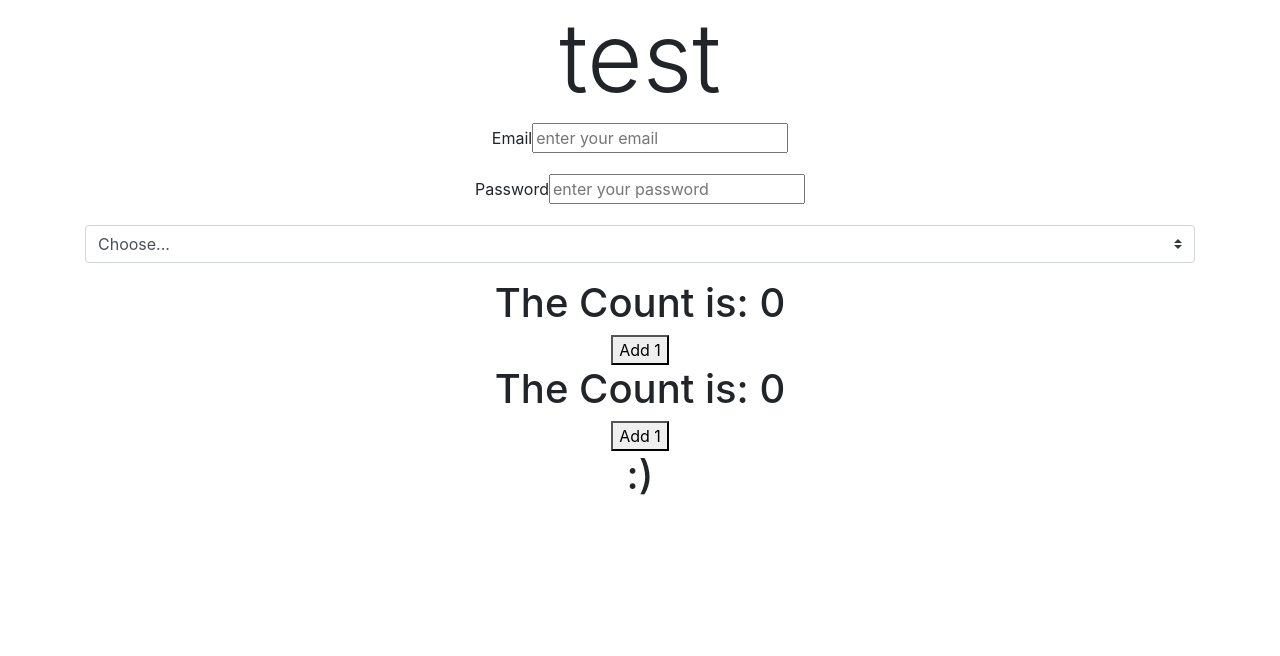
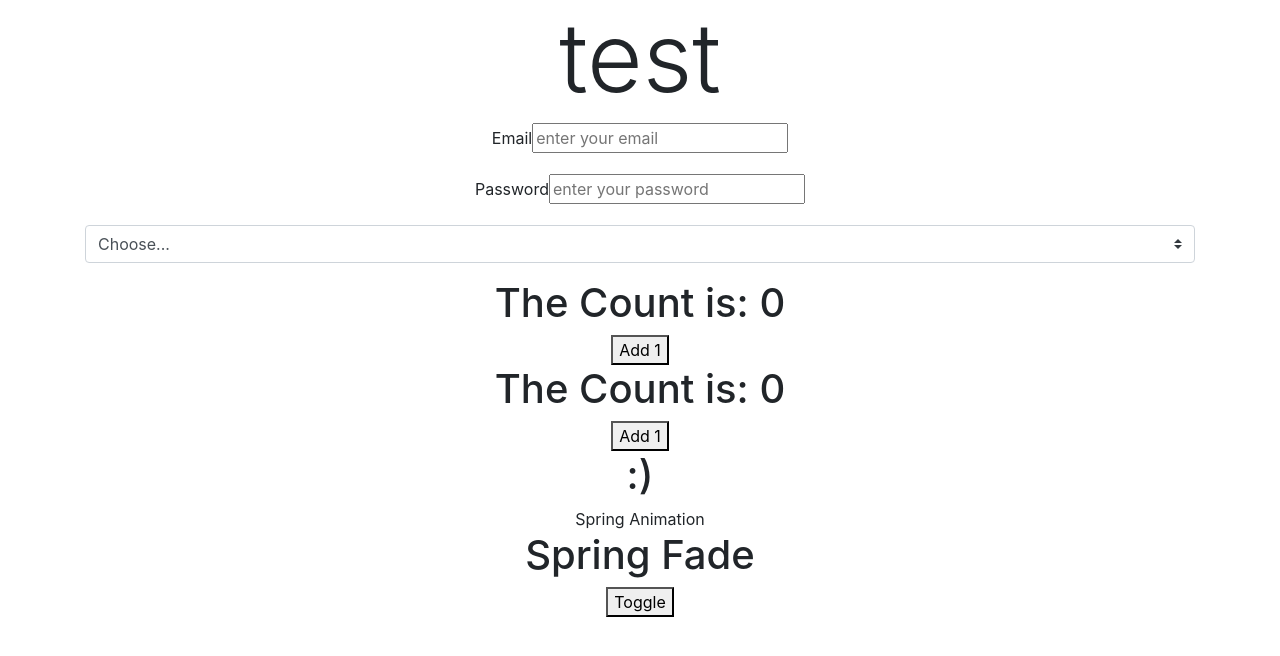
Before and after one commit to RoxanneG93/React_Boostrap4, a React (Create React App) app in the folder client/: page / in a window 1280 px wide. Shown: the top 656 px of the page. Built offline with nearby package versions, Linux system fonts and the light colour scheme.

Commit message:
testing react-spring

```diff
--- a/client/package.json
+++ b/client/package.json
@@ -9,7 +9,8 @@
     "react": "^16.8.6",
     "react-dom": "^16.8.6",
     "react-router-dom": "^5.0.0",
-    "react-scripts": "3.0.1"
+    "react-scripts": "3.0.1",
+    "react-spring": "^8.0.20"
   },
   "scripts": {
     "start": "react-scripts start",
--- a/client/src/App.js
+++ b/client/src/App.js
@@ -3,6 +3,8 @@ import './App.css';
 import Counter from './components/Counter';
 import CounterHooks from './components/CounterHook';
 import Toggler from './components/ToggleHook';
+import SpringAnimation from './components/SpringAnimation';
+import SpringToggle from './components/SpringToggle';
 
 function App() {
   return (
@@ -35,6 +37,8 @@ function App() {
       <Counter />
       <CounterHooks />
       <Toggler />
+      <SpringAnimation />
+      <SpringToggle />
     </div>
   );
 }
--- /dev/null
+++ b/client/src/components/SpringAnimation.js
@@ -0,0 +1,25 @@
+import React from 'react'
+import { useSpring, animated } from 'react-spring';
+
+
+
+const SpringAnimation = () => {
+    const fade = useSpring({
+        from: {
+            opacity: 0
+        },
+        to: {
+            opacity: 1
+        }
+    })
+    // shorter
+    // const fade = userSpring({ from: {opactiy: 0}, opactiy: 1});
+
+    console.log(fade);
+    return (
+        <animated.div style={fade}>Spring Animation</animated.div>
+    )
+
+}
+
+export default SpringAnimation;
--- /dev/null
+++ b/client/src/components/SpringToggle.js
@@ -0,0 +1,19 @@
+import React , {useState}from 'react';
+import { useSpring, animated } from 'react-spring';
+
+const SpringToggle = () => {
+
+    const [isToggled, setToggle] = useState(true);
+    const fade1 = useSpring({
+        opactiy: isToggled ? 1 : 0
+    })
+    console.log(isToggled);
+  return (
+    <div>
+      <animated.h1 style={fade1}>Spring Fade</animated.h1>
+      <button onClick={() => setToggle(!isToggled)}>Toggle</button>
+    </div>
+  )
+}
+
+export default SpringToggle;
```
Also changed, not shown: 1 other file (tests, documents, lock files or other folders).
